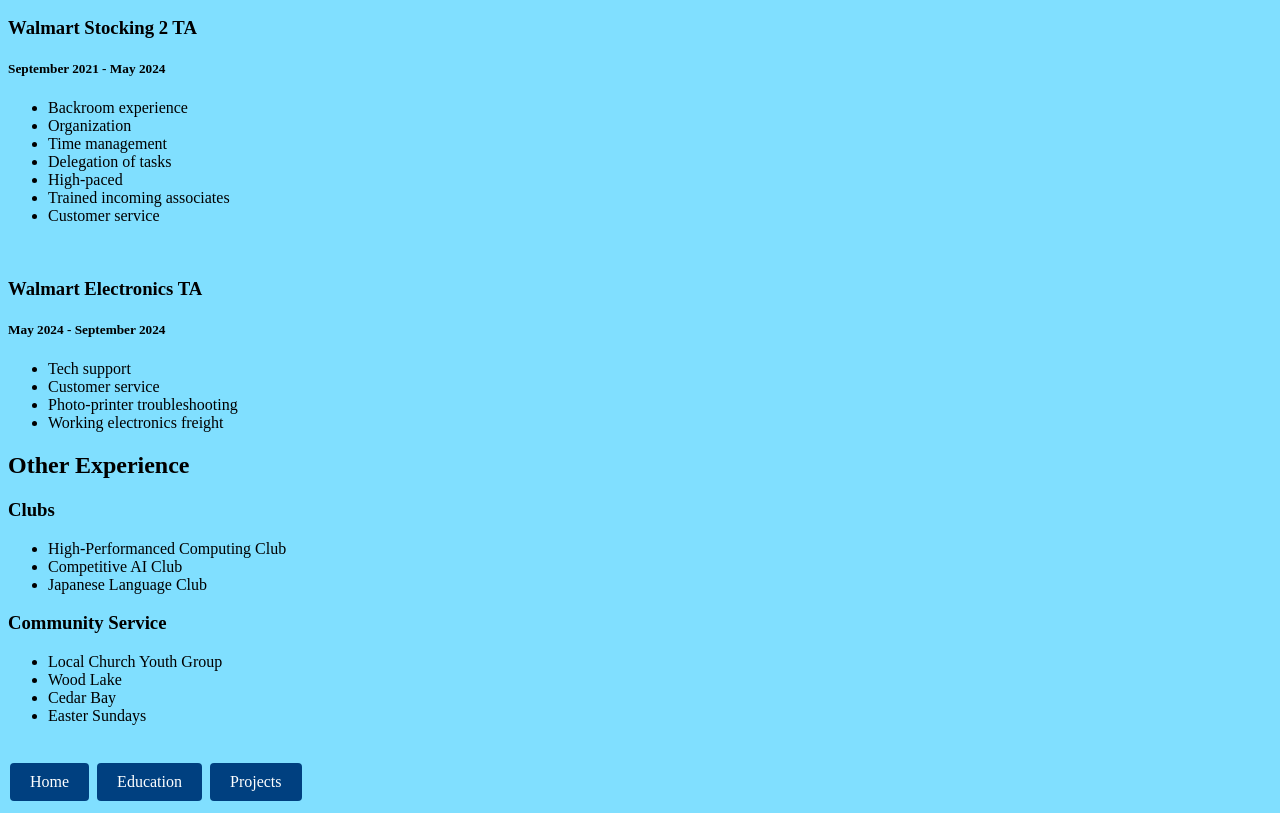
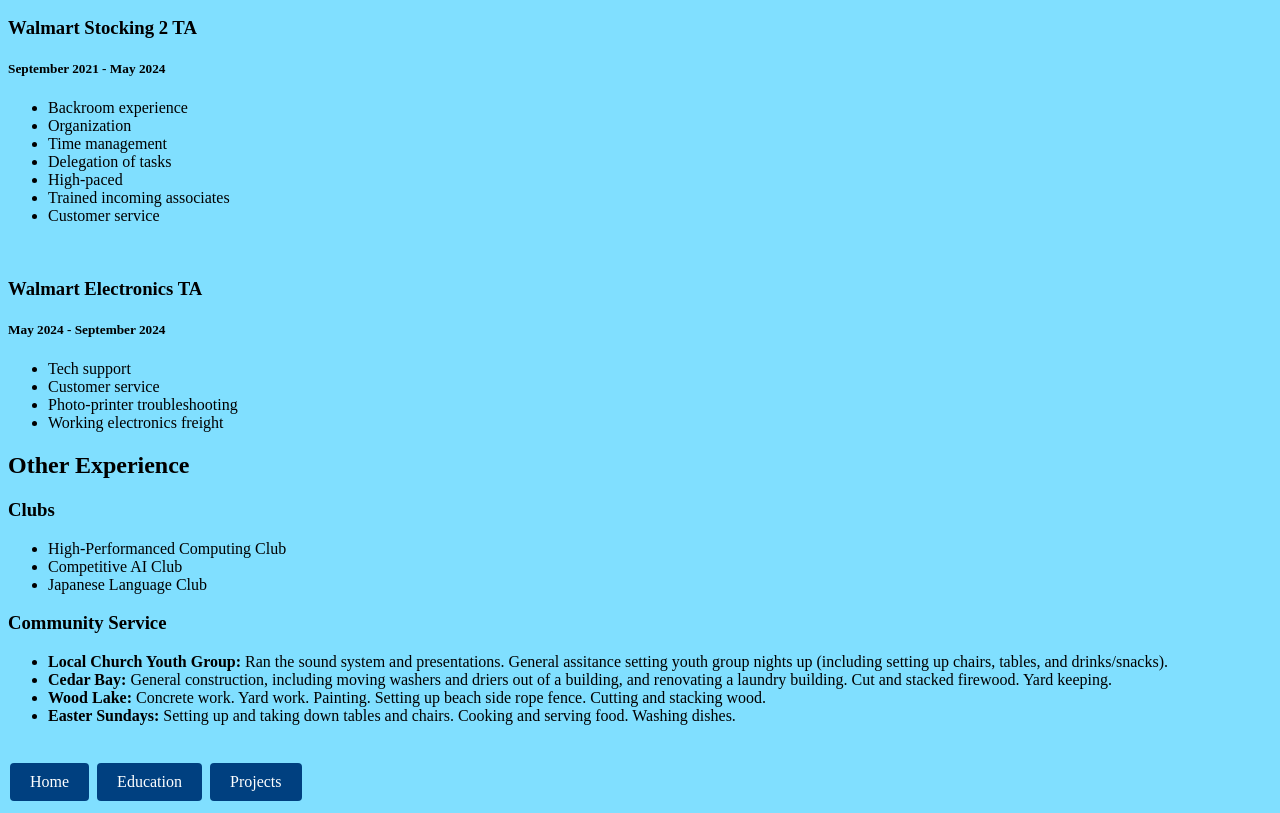
Before and after one commit to Kendar82/kendar82.github.io, a plain HTML site: page experience.html in a window 1280 px wide. Shown: the part 110-923 px from the top of the page. Drawn offline with Linux system fonts and the light colour scheme.

Commit message:
Update experience.html

```diff
--- a/experience.html
+++ b/experience.html
@@ -41,10 +41,10 @@
     </ul>
     <h3>Community Service</h3>
     <ul>
-        <li>Local Church Youth Group</li>
-        <li>Wood Lake</li>
-        <li>Cedar Bay</li>
-        <li>Easter Sundays</li>
+        <li><strong>Local Church Youth Group:</strong> Ran the sound system and presentations. General assitance setting youth group nights up (including setting up chairs, tables, and drinks/snacks).</li>
+        <li><strong>Cedar Bay:</strong> General construction, including moving washers and driers out of a building, and renovating a laundry building. Cut and stacked firewood. Yard keeping.</li>
+        <li><strong>Wood Lake:</strong> Concrete work. Yard work. Painting. Setting up beach side rope fence. Cutting and stacking wood.</li>
+        <li><strong>Easter Sundays:</strong> Setting up and taking down tables and chairs. Cooking and serving food. Washing dishes.</li>
     </ul>
     <br>
     <a href="index.html" class="button">Home</a>
```
